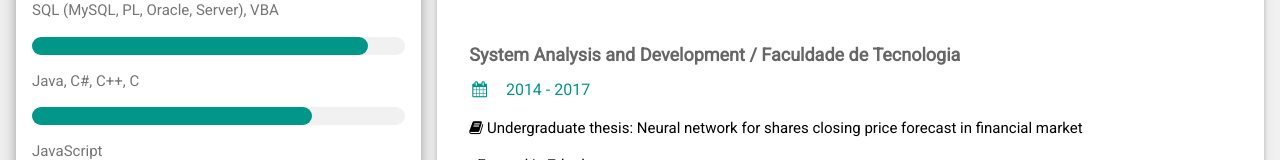
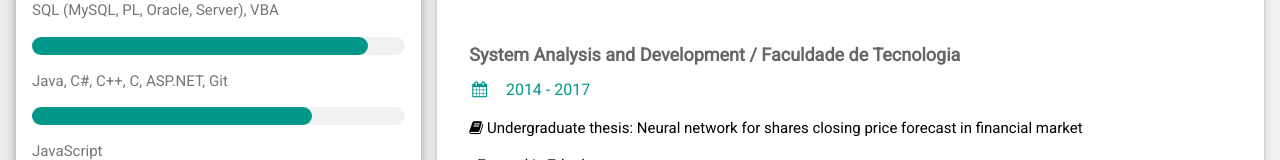
Before and after one commit to derrix060/CV, a plain HTML site: page index.html in a window 1280 px wide. Shown: the part 638-798 px from the top of the page. Drawn offline with Linux system fonts and the light colour scheme.

Commit message:
Added ASP.NET and Git

```diff
--- a/index.html
+++ b/index.html
@@ -40,7 +40,7 @@ html,body,h1,h2,h3,h4,h5,h6 {font-family: "Roboto", sans-serif}
               <div class="w3-center w3-text-white"></div>
             </div>
           </div>
-          <p>Java, C#, C++, C</p>
+          <p>Java, C#, C++, C, ASP.NET, Git</p>
           <div class="w3-progress-container w3-round-xlarge w3-small">
             <div class="w3-progressbar w3-round-xlarge w3-teal" style="width:75%">
               <div class="w3-center w3-text-white"></div>
```
